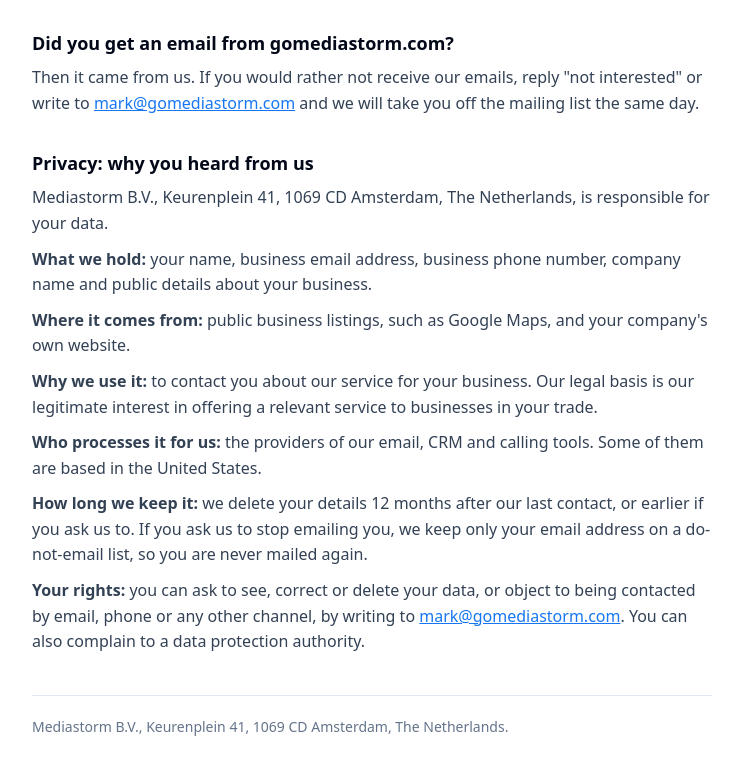
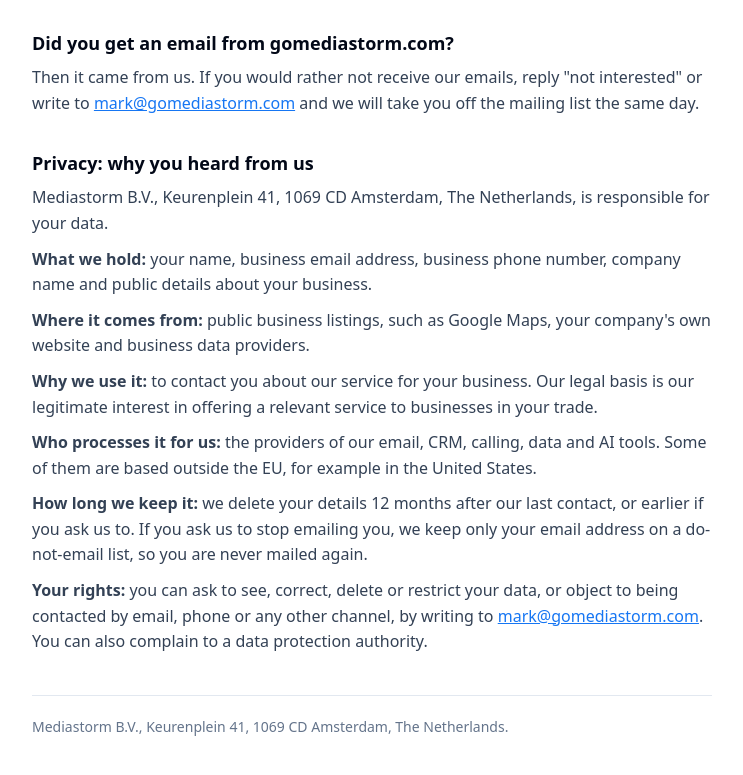
Before and after one commit to mediastorm-mark/landing-gomediastorm-com, a plain HTML site: page index.html in a window 1280 px wide. Shown: the part 157-932 px from the top of the page, without its empty margins (268-1011 px from the left). Drawn offline with Linux system fonts and the light colour scheme.

Commit message:
Update index.html

```diff
--- a/index.html
+++ b/index.html
@@ -29,11 +29,11 @@
   <h2 id="privacy">Privacy: why you heard from us</h2>
   <p>Mediastorm B.V., Keurenplein 41, 1069 CD Amsterdam, The Netherlands, is responsible for your data.</p>
   <p><strong>What we hold:</strong> your name, business email address, business phone number, company name and public details about your business.</p>
-  <p><strong>Where it comes from:</strong> public business listings, such as Google Maps, and your company's own website.</p>
+  <p><strong>Where it comes from:</strong> public business listings, such as Google Maps, your company's own website and business data providers.</p>
   <p><strong>Why we use it:</strong> to contact you about our service for your business. Our legal basis is our legitimate interest in offering a relevant service to businesses in your trade.</p>
-  <p><strong>Who processes it for us:</strong> the providers of our email, CRM and calling tools. Some of them are based in the United States.</p>
+  <p><strong>Who processes it for us:</strong> the providers of our email, CRM, calling, data and AI tools. Some of them are based outside the EU, for example in the United States.</p>
   <p><strong>How long we keep it:</strong> we delete your details 12 months after our last contact, or earlier if you ask us to. If you ask us to stop emailing you, we keep only your email address on a do-not-email list, so you are never mailed again.</p>
-  <p><strong>Your rights:</strong> you can ask to see, correct or delete your data, or object to being contacted by email, phone or any other channel, by writing to <a href="mailto:mark@gomediastorm.com">mark@gomediastorm.com</a>. You can also complain to a data protection authority.</p>
+  <p><strong>Your rights:</strong> you can ask to see, correct, delete or restrict your data, or object to being contacted by email, phone or any other channel, by writing to <a href="mailto:mark@gomediastorm.com">mark@gomediastorm.com</a>. You can also complain to a data protection authority.</p>
 
   <footer>Mediastorm B.V., Keurenplein 41, 1069 CD Amsterdam, The Netherlands.</footer>
 </main>
```
